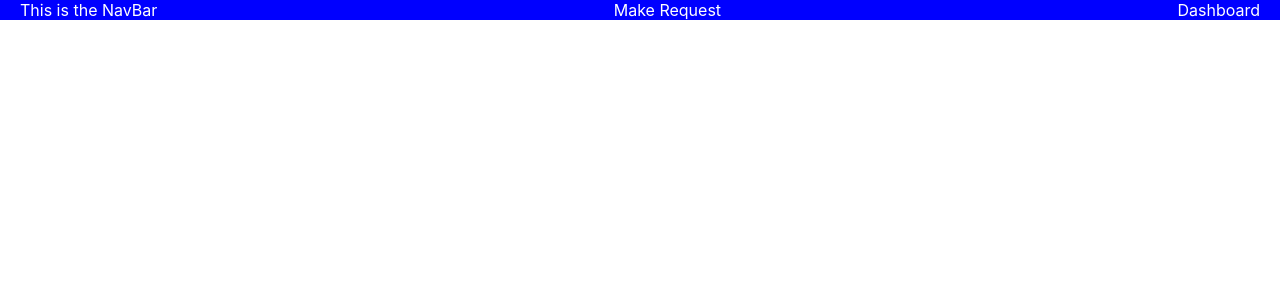
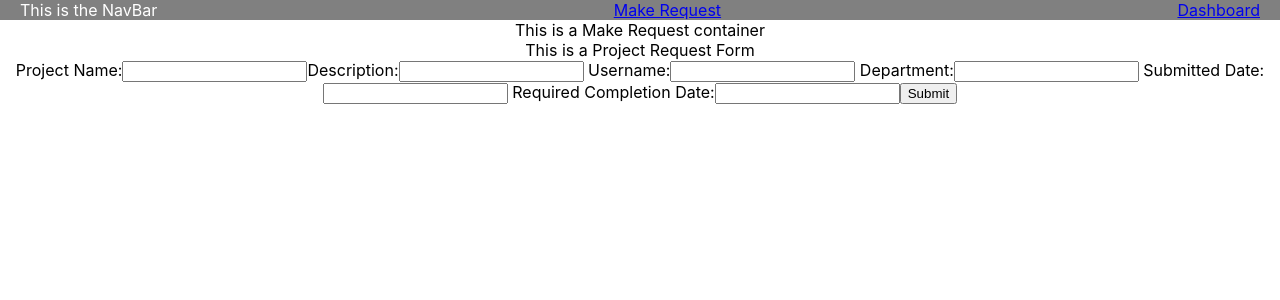
Before and after one commit to wags83/approvails-front-end, a React (Create React App) app: page /make_request in a window 1280 px wide. Shown: the top 300 px of the page. Built offline with nearby package versions, Linux system fonts and the light colour scheme; no server answers.

Commit message:
EOD monday, roughed out components and views, refinement is needed to show the right information to the right users

```diff
--- a/src/App.css
+++ b/src/App.css
@@ -42,6 +42,6 @@
   justify-content: space-between;
   align-items: center;
   padding: 0px 20px;
-  background-color: blue;
+  background-color: grey;
   color: white
 }
--- a/src/App.js
+++ b/src/App.js
@@ -1,16 +1,21 @@
 import React from 'react';
-import logo from './logo.svg';
 import './App.css';
-import { Route, Switch } from 'react-router-dom';
+import { Route, Switch} from 'react-router-dom';
 import NavBar from './Components/NavBar';
 import LoginContainer from './Containers/LoginContainer';
 import Dashboard from './Containers/Dashboard'
 import MakeRequest from './Containers/MakeRequest'
+import ProjectDetails from './Components/ProjectDetails'
 import {API_BASE} from './constants';
 
 class App extends React.Component {
-state = {
-  projectsList: []
+// TO DO:
+// -Get user's name, type and department here so it can be passed down to other components
+// -Filter project list by department for approvers, by associated project for submitters, PM view should be good as is
+
+  state = {
+  projectsList: [],
+  searchTerm: ""
 }
 
 componentDidMount(){
@@ -22,15 +27,31 @@ componentDidMount(){
     })
   })
 }
+
+handleSearchChange = (event) => {
+  this.setState({searchTerm: event.target.value})
+}
+
+filterProjectsBySearchTerm = () => {
+  let displayProjects = this.state.projectsList.filter(project => project.project_name.includes(this.state.searchTerm))
+  return displayProjects
+}
+
   render () {
     return (
     <div className="App">
       <NavBar />
-      {/* <Switch>
+      <Switch>
           <Route path="/login" component={LoginContainer} />
           <Route path="/make_request" component={MakeRequest}/>
-          <Route path="/dashboard" component={Dashboard} />
-        </Switch> */}
+          <Route path="/dashboard" render={routerProps =>
+          <Dashboard {...routerProps}
+          projects={this.filterProjectsBySearchTerm()}
+          handleSearchChange={this.handleSearchChange}
+          searchTerm={this.state.searchTerm} />}
+          />
+          <Route path="/api/v1/projects/:id" component={ProjectDetails} />
+      </Switch>
     </div>
   )
   }
--- a/src/Components/NavBar.js
+++ b/src/Components/NavBar.js
@@ -4,8 +4,8 @@ import { Link } from 'react-router-dom';
 function NavBar(props) {
     return (
         <div className="nav-bar">This is the NavBar
-            <div>Make Request</div>
-            <div>Dashboard</div>
+            <Link to='/make_request'><div>Make Request</div></Link>
+            <Link to='/dashboard'><div>Dashboard</div></Link>
 
 
         </div>
--- a/src/Components/ProjectCard.js
+++ b/src/Components/ProjectCard.js
@@ -1,9 +1,21 @@
 import React from 'react';
-
+import { useHistory } from 'react-router-dom';
 
 const ProjectCard = (props) => {
+    const {project_name, budget, department, status, description, id, user} = props.project
+    let history = useHistory()
+
     return (
-        <div>This is a ProjectCard</div>
+    <tr>
+        <td>{id}</td>
+        <td>{project_name}</td>
+        <td>{description}</td>
+        <td>{budget}</td>
+        <td>{user.username}</td>
+        <td>{department.name}</td>
+        <td>{status}</td>
+        <td onClick={() => history.push(`api/v1/projects/${id}`)}><button>Details</button></td>
+    </tr>
     )
 
 }
--- a/src/Components/ProjectDetails.js
+++ b/src/Components/ProjectDetails.js
@@ -1,10 +1,54 @@
 import React from 'react';
+import { API_BASE } from '../constants'
 
+class ProjectDetails extends React.Component {
+// TO DO:
+// -Add approve functionality for approvers
+// -Add edit functionality for PMs
+// -Figure out what the issue with department and usernames is, works correctly on project cards, although that uses passed down props rather than state
 
-const ProjectDetails = (props) => {
+    state = {
+        project: {}
+    }
+
+    componentDidMount(){
+        let id = this.props.match.params.id
+        fetch(API_BASE + `/projects/${id}`)
+        .then(res => res.json())
+        .then(data => {
+          this.setState({ project: data })
+        })
+      }
+
+    renderProjectDetails = () => {
+        // const department = this.state.project.department
+        return (
+            <div className='project-details'>
+                <h3>Project Name: {this.state.project.project_name}</h3>
+                <h4>Description: {this.state.project.description}</h4>
+                <h4>Budget: {this.state.project.budget}</h4>
+                <h4>Location ID: {this.state.project.location_id}</h4>
+                {/* <h4>Department: {department.name}</h4> */}
+                {/* <h4>Submitter: {this.state.project.user.username}</h4>  */}
+                <h4>Submitted Date: {this.state.project.submitted_date}</h4>
+                <h4>Required Completion Date: {this.state.project.required_completion_date}</h4>
+                <h4>Approved Date: {this.state.project.approved_date}</h4>
+                <h4>Approved By: {this.state.project.approved_by}</h4>
+                <h4>Completed Date: {this.state.project.completed_date}</h4>
+                <h4>Status: {this.state.project.status}</h4>
+            </div>
+        )
+
+    }
+
+    render() {
     return (
-        <div>This is ProjectDetails component</div>
+        <div>This is a Project Details Component
+            {this.renderProjectDetails()}
+        </div>
+
     )
+    }
 
 }
 
--- a/src/Components/RequestForm.js
+++ b/src/Components/RequestForm.js
@@ -1,15 +1,89 @@
 import React from 'react';
-
+import {API_BASE} from '../constants';
 
 class RequestForm extends React.Component {
+// TO DO:
+// -Create submit function
+// -Bring down props for username and department, make fields non-editable
+// -Drop downs for locations
 
-    state ={
+    state = {
+        project_name: "",
+        description: "",
+        budget: "",
+        submitted_date: "",
+        required_completion_date: "",
+        username: "",
+        department: "",
+        approved_date: "",
+        approved_by: "",
+        locations: []
+    }
 
+    componentDidMount() {
+        this.getLocations()
+    }
+    getLocations = () => {
+        fetch(`${API_BASE}/locations`)
+        .then(resp => resp.json())
+        .then(locations => this.setState({ locations }))
+    }
+
+    handleNewMakeRequestChange = (event) => {
+        this.setState({[event.target.name]: event.target.value})
     }
 
     render () {
     return (
-        <div>This is a Project Request Form </div>
+        <div>This is a Project Request Form
+        <form >
+        <label>
+          Project Name:
+          <input
+          type="text"
+          name='project_name'
+          value={this.state.project_name}
+          onChange={this.handleMakeRequestChange} />
+        </label>
+        <label>
+          Description:
+          <input
+          type="text"
+          name='description'
+          value={this.state.description}
+          onChange={this.handleMakeRequestChange} />
+        </label>        <label>
+          Username:
+          <input
+          type="text"
+          name='username'
+          value={this.state.username}
+          onChange={this.handleMakeRequestChange} />
+        </label>        <label>
+          Department:
+          <input
+          type="text"
+          name='department'
+          value={this.state.department}
+          onChange={this.handleMakeRequestChange} />
+        </label>        <label>
+          Submitted Date:
+          <input
+          type="text"
+          name='submitted_date'
+          value={this.state.submitted_date}
+          onChange={this.handleMakeRequestChange} />
+        </label>        <label>
+          Required Completion Date:
+          <input
+          type="text"
+          name='required_completion_date'
+          value={this.state.required_completion_date}
+          onChange={this.handleMakeRequestChange} />
+        </label>
+        <input type="submit" value="Submit" />
+      </form>
+        </div>
     )
     }
 
--- a/src/Components/SearchBox.js
+++ b/src/Components/SearchBox.js
@@ -9,7 +9,15 @@ class SearchBox extends React.Component {
 
     render () {
     return (
-        <div>This is a Search Box </div>
+        <div className="search-box">
+        <input
+          name="searchTerm"
+          type="text"
+          placeholder={"Search for Projects..."}
+          value={this.props.searchTerm}
+          onChange={this.props.handleSearchChange}
+        />
+      </div>
     )
     }
 
--- a/src/Containers/Dashboard.js
+++ b/src/Containers/Dashboard.js
@@ -1,9 +1,16 @@
 import React from 'react';
-
+import ProjectList from '../Containers/ProjectList'
+import SearchBox from '../Components/SearchBox'
 
 const Dashboard = (props) => {
     return (
-        <div>This is Dashboard Container</div>
+        <div>This is Dashboard Container
+            <SearchBox
+            handleSearchChange={props.handleSearchChange}
+            searchTerm={props.searchTerm}/>
+            <ProjectList projects={props.projects} />
+
+        </div>
     )
 
 }
--- a/src/Containers/LoginContainer.js
+++ b/src/Containers/LoginContainer.js
@@ -4,6 +4,7 @@ import React from 'react';
 const LoginContainer = (props) => {
     return (
         <div>This is Login Container</div>
+
     )
 
 }
--- a/src/Containers/MakeRequest.js
+++ b/src/Containers/MakeRequest.js
@@ -1,9 +1,11 @@
 import React from 'react';
-
+import RequestForm from '../Components/RequestForm'
 
 const MakeRequest = (props) => {
     return (
-        <div>This is a Make Request container</div>
+        <div>This is a Make Request container
+            <RequestForm />
+        </div>
     )
 
 }
--- a/src/Containers/ProjectList.js
+++ b/src/Containers/ProjectList.js
@@ -1,9 +1,25 @@
 import React from 'react';
-
+import ProjectCard from '../Components/ProjectCard'
 
 const ProjectList = (props) => {
     return (
-        <div>This is Project List container</div>
+        <div>This is Project List container
+            <table>
+               <tbody>
+                   <tr>
+                        <th>Project ID</th>
+                        <th>Project Name</th>
+                        <th>Description</th>
+                        <th>Budget</th>
+                        <th>Submitter</th>
+                        <th>Department</th>
+                        <th>Status</th>
+                        <th>View Details</th>
+                    </tr>
+                        {props.projects.map(project => <ProjectCard project={project}/>)}
+                </tbody>
+            </table>
+        </div>
     )
 
 }
--- a/src/index.js
+++ b/src/index.js
@@ -7,7 +7,9 @@ import * as serviceWorker from './serviceWorker';
 
 ReactDOM.render(
   <React.StrictMode>
-    <App />
+    <Router>
+      <App />
+    </Router>
   </React.StrictMode>,
   document.getElementById('root')
 );
```
